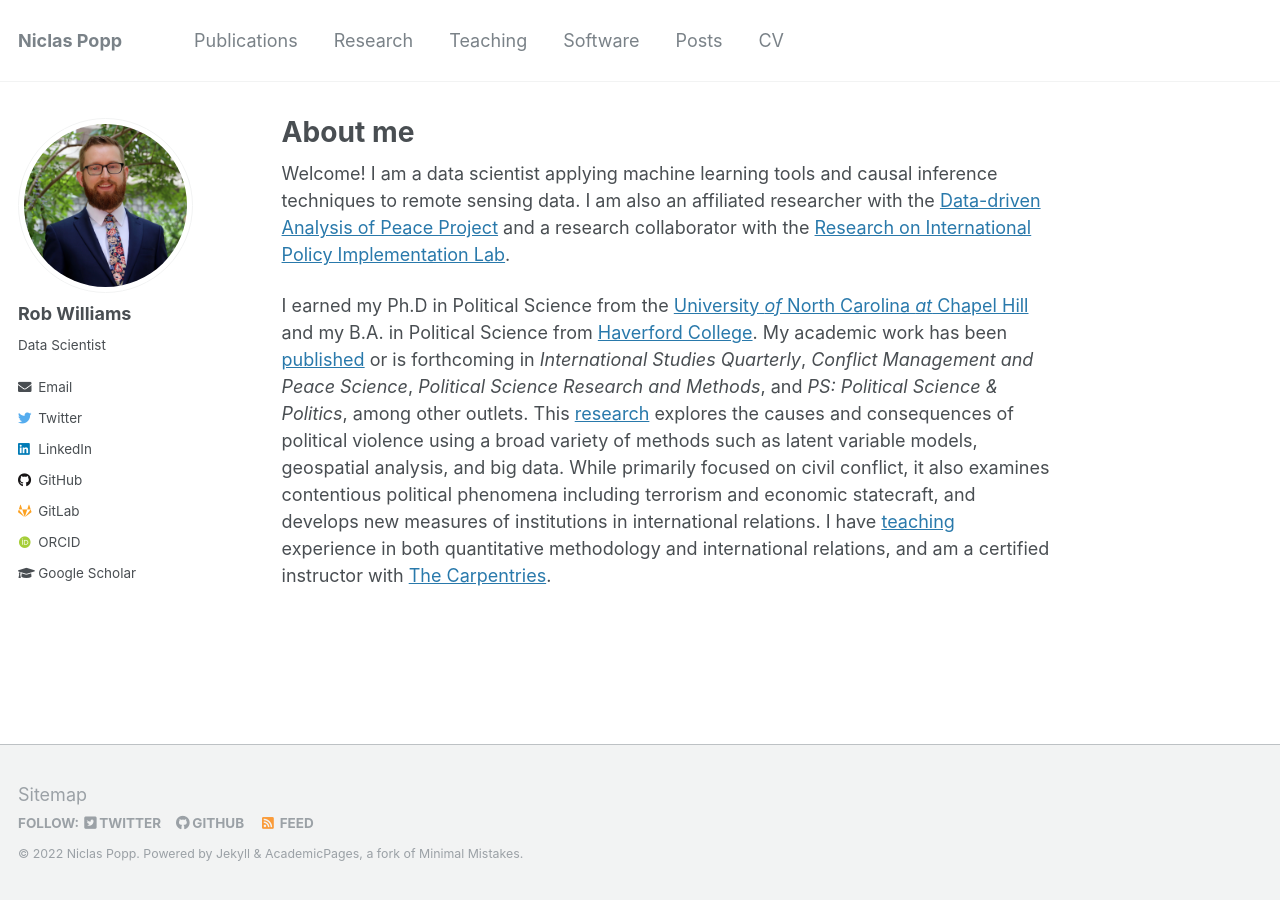
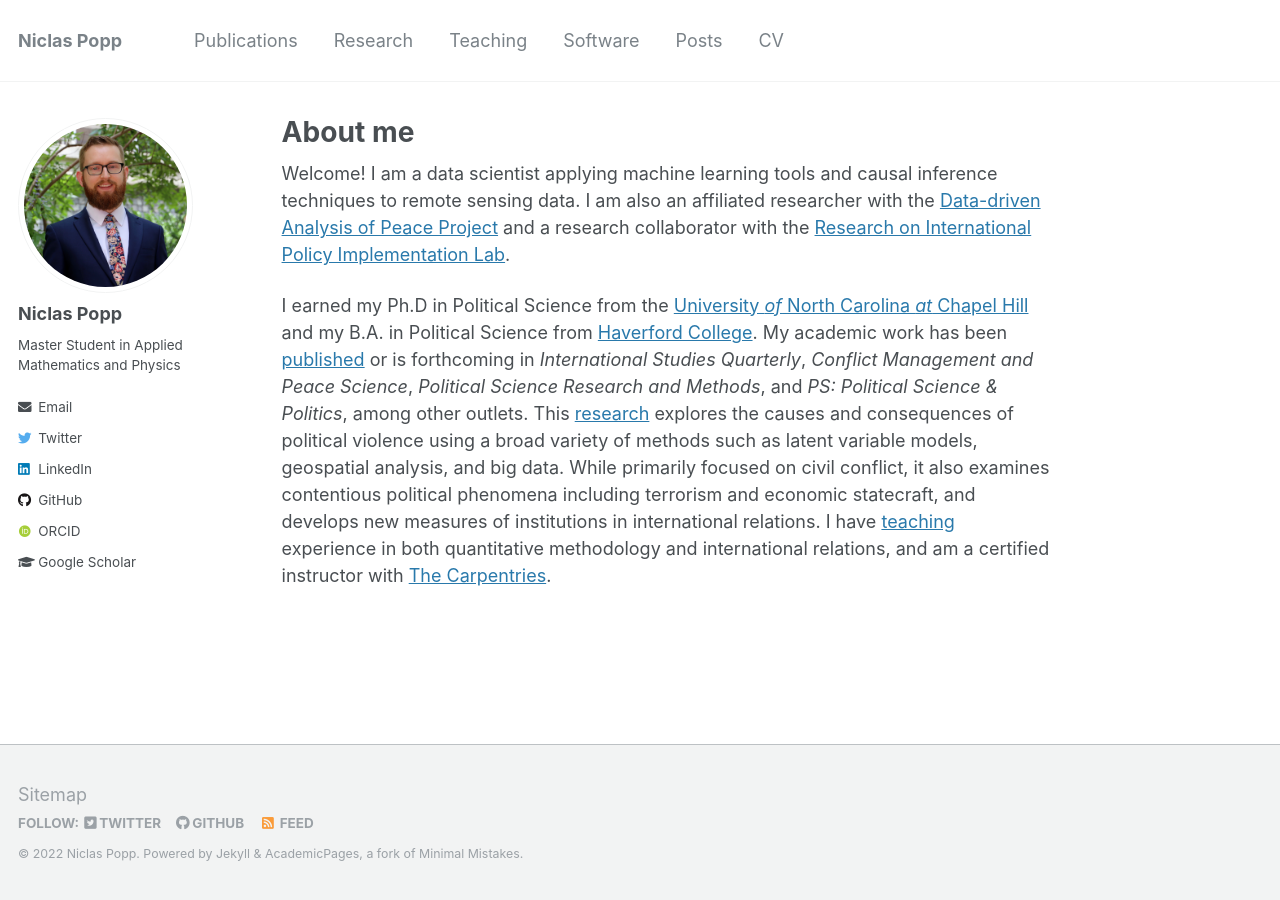
Before and after one commit to niclaspopp/niclaspopp.github.io_old, a Jekyll site: the page built from _pages/about.md, in a window 1280 px wide. Built offline with Jekyll 4.4.1, drawn with Linux system fonts in a browser that asks for light colours; some web fonts are replaced.

Commit message:
Update _config.yml

```diff
--- a/_config.yml
+++ b/_config.yml
@@ -11,7 +11,7 @@ title                    : "Niclas Popp"
 title_separator          : "-"
 name                     : &name "Niclas Popp"
 description              : &description "International Master Student in Applied Mathematics"
-url                      : https://jayrobwilliams.com # the base hostname & protocol for your site e.g. "https://mmistakes.github.io"
+url                      : https://niclaspopp.github.io # the base hostname & protocol for your site e.g. "https://mmistakes.github.io"
 baseurl                  : "" # the subpath of your site, e.g. "/blog"
 repository               : "niclaspopp/niclaspopp.github.io"
 teaser                   : # filename of teaser fallback teaser image placed in /images/, .e.g. "500x300.png"
@@ -82,9 +82,9 @@ analytics:
 
 # Site Author
 author:
-  name             : "Rob Williams"
+  name             : "Niclas Popp"
   avatar           : "profile.png"
-  bio              : "Data Scientist"
+  bio              : "Master Student in Applied Mathematics and Physics"
   location         :
   employer         :
   pubmed           :
@@ -99,8 +99,8 @@ author:
   flickr           :
   facebook         :
   foursquare       :
-  github           : "jayrobwilliams"
-  gitlab           : "jayrobwilliams"
+  github           : "niclaspopp"
+  gitlab           :
   google_plus      :
   keybase          :
   instagram        :
```
